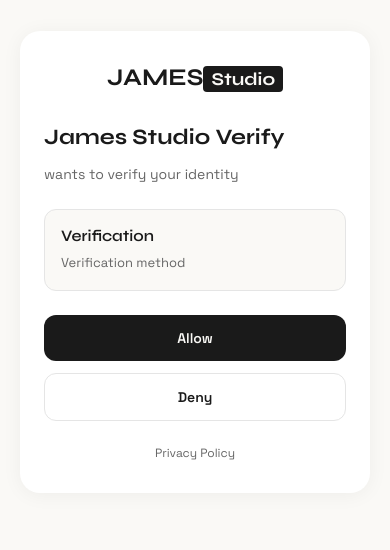
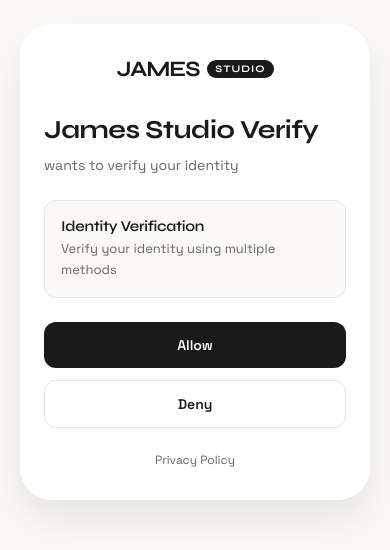
Before and after one commit to jamestheakston/jamesstudio-verify, a plain HTML site: page verifyattempt/consent.html in a window 390 px wide. Shown: the part 160-710 px from the top of the page. Drawn offline with Linux system fonts and the light colour scheme.

Commit message:
Update consent page with correct styling and URL parameters
- Fixed logo to match James Studio branding (flex layout, letter-spacing)
- Updated container styling to match index.html (360px max-width, 32px border-radius)
- Added support for ?servicename, ?type, ?noauthredirect parameters
- Deny button redirects to noauthredirect URL
- Allow button redirects with consent granted status
- Added type configurations: all, phone, student, id, bank, sms, human

Generated with Devin

```diff
--- a/verifyattempt/consent.html
+++ b/verifyattempt/consent.html
@@ -16,7 +16,7 @@
 
         body {
             font-family: 'Space Grotesk', sans-serif;
-            background: #FAF9F6;
+            background-color: #FAF9F6;
             color: #1A1A1A;
             min-height: 100vh;
             display: flex;
@@ -25,41 +25,53 @@
             padding: 20px;
         }
 
+        h1, h2, h3 {
+            font-family: 'Syne', sans-serif;
+            letter-spacing: -0.02em;
+        }
+
         .container {
-            max-width: 400px;
+            background: white;
             width: 100%;
-            background: white;
-            border-radius: 20px;
+            max-width: 360px;
             padding: 32px 24px;
-            box-shadow: 0 2px 20px rgba(0, 0, 0, 0.05);
+            display: flex;
+            flex-direction: column;
+            border-radius: 32px;
+            box-shadow: 0 20px 40px rgba(0, 0, 0, 0.08);
         }
 
         .logo {
-            display: block;
-            text-align: center;
+            display: flex;
+            align-items: center;
+            gap: 8px;
             font-family: 'Syne', sans-serif;
-            font-size: 24px;
-            font-weight: 700;
+            font-size: 22px;
+            font-weight: 800;
+            letter-spacing: -0.05em;
             color: #1A1A1A;
             margin-bottom: 32px;
             text-decoration: none;
+            justify-content: center;
         }
 
         .logo-pill {
             background: #1A1A1A;
             color: #FAF9F6;
-            padding: 2px 8px;
-            border-radius: 4px;
-            font-size: 18px;
+            font-size: 10px;
+            font-weight: 700;
+            text-transform: uppercase;
+            letter-spacing: 0.1em;
+            padding: 3px 8px;
+            border-radius: 9999px;
         }
 
         h1 {
-            font-family: 'Syne', sans-serif;
-            font-size: 22px;
+            font-size: 26px;
             font-weight: 700;
             color: #1A1A1A;
-            margin-bottom: 12px;
             line-height: 1.2;
+            margin-bottom: 8px;
         }
 
         p {
@@ -78,11 +90,10 @@
         }
 
         .verification-method h2 {
-            font-family: 'Syne', sans-serif;
-            font-size: 16px;
+            font-size: 15px;
             font-weight: 600;
             color: #1A1A1A;
-            margin-bottom: 8px;
+            margin-bottom: 4px;
         }
 
         .verification-method p {
@@ -165,24 +176,37 @@
     </div>
 
     <script>
-        // Get verification method from URL parameters
+        // Get verification parameters from URL
         const urlParams = new URLSearchParams(window.location.search);
-        const method = urlParams.get('method') || 'unknown';
-        const serviceName = urlParams.get('service') || 'James Studio Verify';
+        const serviceName = urlParams.get('servicename') || 'James Studio Verify';
+        const type = urlParams.get('type') || 'all';
+        const noauthredirect = urlParams.get('noauthredirect') || '/';
 
-        // Method configurations
-        const methods = {
+        // Type configurations
+        const types = {
+            all: {
+                title: 'Identity Verification',
+                description: 'Verify your identity using multiple methods'
+            },
+            phone: {
+                title: 'Phone Verification',
+                description: 'Verify using your phone number'
+            },
+            student: {
+                title: 'Student Verification',
+                description: 'Verify using your university login'
+            },
+            id: {
+                title: 'ID Verification',
+                description: 'Verify using your government ID'
+            },
             bank: {
                 title: 'Bank Verification',
-                description: 'Verify using your bank account through TrueLayer'
+                description: 'Verify using your bank account'
             },
             sms: {
                 title: 'SMS Verification',
                 description: 'Verify using a text message code'
-            },
-            student: {
-                title: 'Student Verification',
-                description: 'Verify using your university login through Studid'
             },
             human: {
                 title: 'Human Verification',
@@ -192,21 +216,19 @@
 
         // Update page content
         document.getElementById('title').textContent = serviceName;
-        document.getElementById('methodTitle').textContent = methods[method]?.title || 'Verification';
-        document.getElementById('methodDescription').textContent = methods[method]?.description || 'Verification method';
+        document.getElementById('methodTitle').textContent = types[type]?.title || 'Verification';
+        document.getElementById('methodDescription').textContent = types[type]?.description || 'Verification method';
 
         // Handle consent
         document.getElementById('consentBtn').addEventListener('click', () => {
             // Redirect back with consent granted
-            const redirectUrl = urlParams.get('redirect') || '/';
-            window.location.href = redirectUrl + '?consent=granted&method=' + method;
+            const redirectUrl = urlParams.get('redirect') || window.location.origin + '/';
+            window.location.href = redirectUrl + '?consent=granted&type=' + type;
         });
 
-        // Handle deny
+        // Handle deny - redirect to noauthredirect URL
         document.getElementById('denyBtn').addEventListener('click', () => {
-            // Redirect back with consent denied
-            const redirectUrl = urlParams.get('redirect') || '/';
-            window.location.href = redirectUrl + '?consent=denied&method=' + method;
+            window.location.href = noauthredirect;
         });
     </script>
 </body>
```
